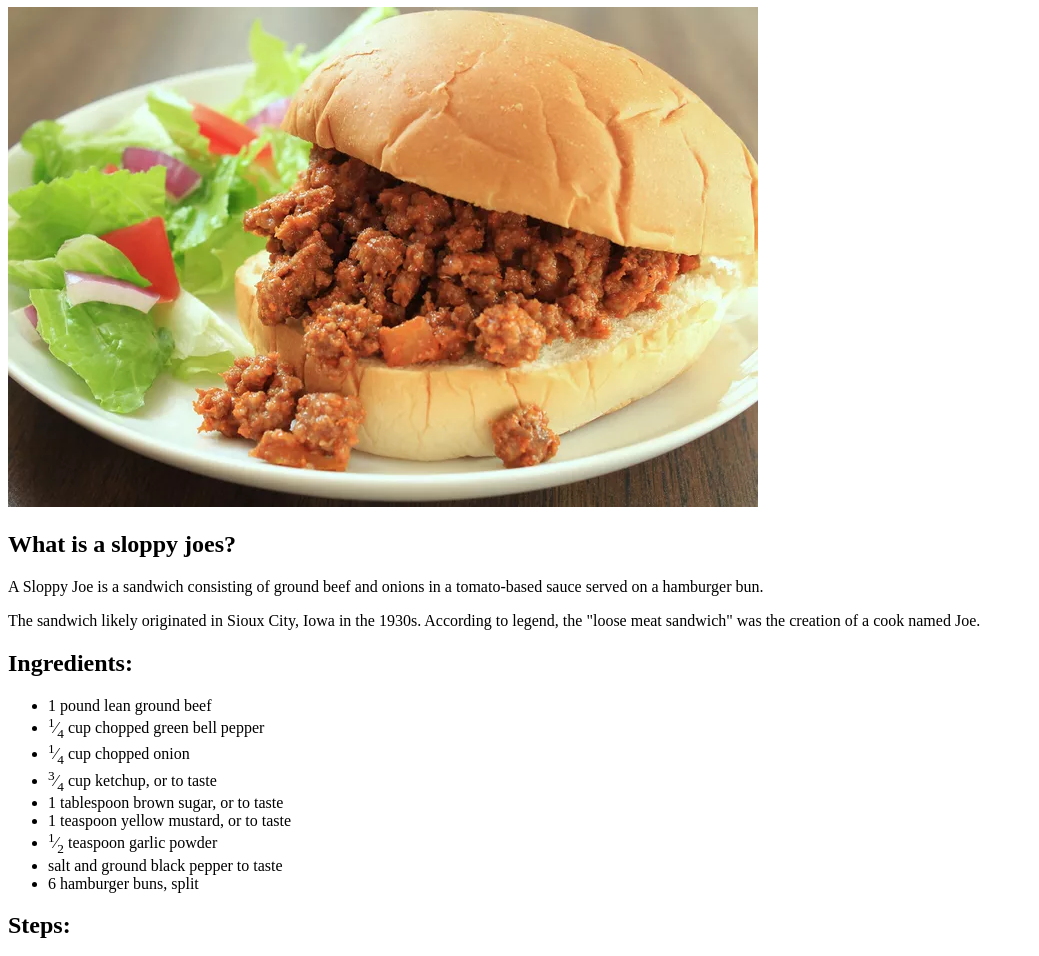
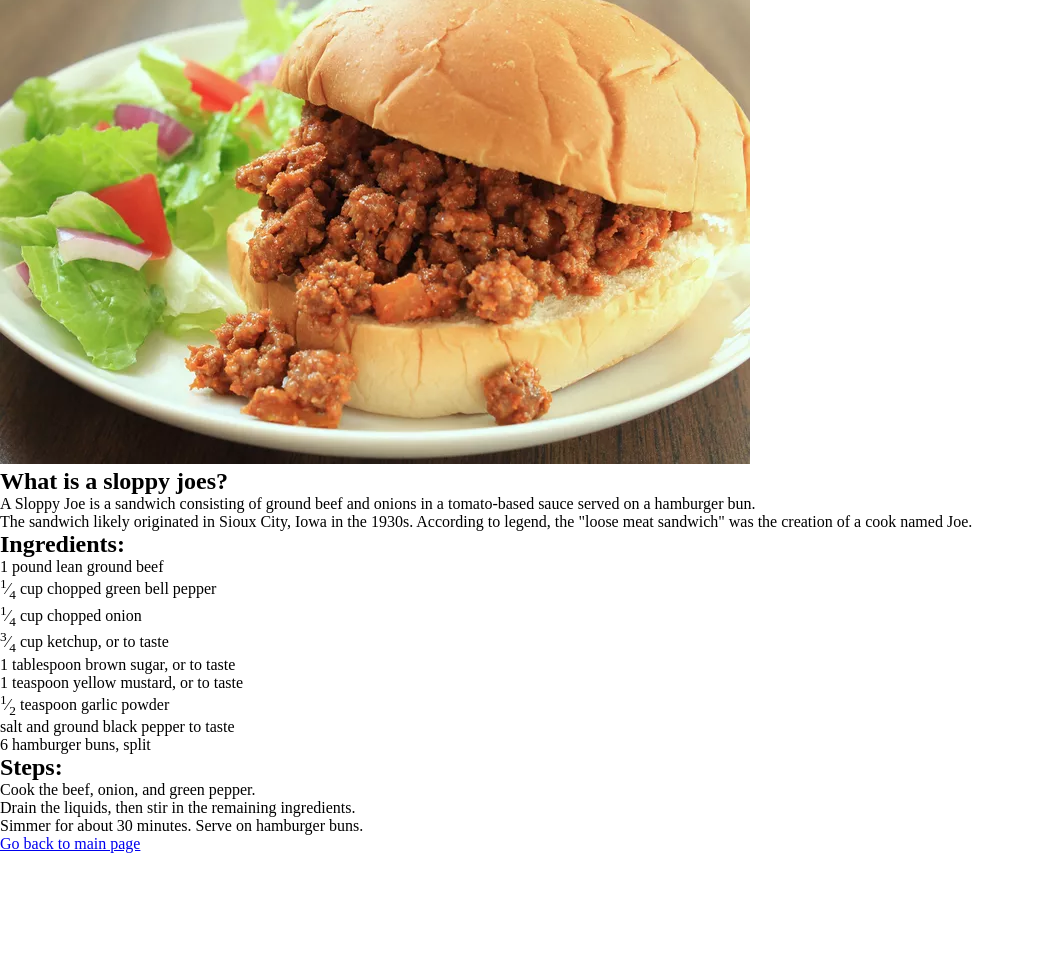
Before and after one commit to BaldoAcerboni/odin-recipes, a plain HTML site: page recipes/sloppy-joes.html in a window 1280 px wide. Shown: the part 73-1029 px from the top of the page, without its empty margins (0-1039 px from the left). After the commit the page ends 926 px from the top, so only its background shows below. Drawn offline with Linux system fonts and the light colour scheme.

Commit message:
Add recipes.css and edit html files
edit html files for better readability and separate content in 3 main
sections

```diff
--- /dev/null
+++ b/recipes/recipes.css
@@ -0,0 +1,4 @@
+* {
+    margin: 0;
+    padding: 0;
+}
--- a/recipes/sloppy-joes.html
+++ b/recipes/sloppy-joes.html
@@ -4,9 +4,12 @@
         <meta charset="utf-8">
         <meta name="viewport" content="width=device-width, initial-scale=1.0">
         <title>Sloppy Joes</title>
+        <link rel="stylesheet" href="./recipes.css">
     </head>
 
     <body>
+
+        <div class="description">
             <h1>Sloppy Joes</h1>
             <img src="../images/sloppy-joes.webp" alt="sloppy joes image">
             <h2>What is a sloppy joes?</h2>
@@ -19,6 +22,9 @@
                 According to legend, the "loose meat sandwich" was the creation of
                 a cook named Joe.
             </p>
+        </div>
+
+        <div class="ingredients">
             <h2>Ingredients:</h2>
             <ul>
                 <li>1 pound lean ground beef</li>
@@ -31,12 +37,17 @@
                 <li>salt and ground black pepper to taste</li>
                 <li>6 hamburger buns, split</li>
             </ul>
+        </div>
+
+        <div class="steps">
             <h2>Steps:</h2>
             <ol>
                 <li>Cook the beef, onion, and green pepper.</li>
                 <li>Drain the liquids, then stir in the remaining ingredients.</li>
                 <li>Simmer for about 30 minutes. Serve on hamburger buns.</li>
             </ol>
+        </div>
+
         <a href="../index.html">Go back to main page</a>
     </body>
 </html>
```
Also changed, not shown: recipes/pasta-salad.html (+11 -0 lines), recipes/summer-pizza.html (+11 -0 lines). Lines whose indentation alone changed are shown as unchanged.
